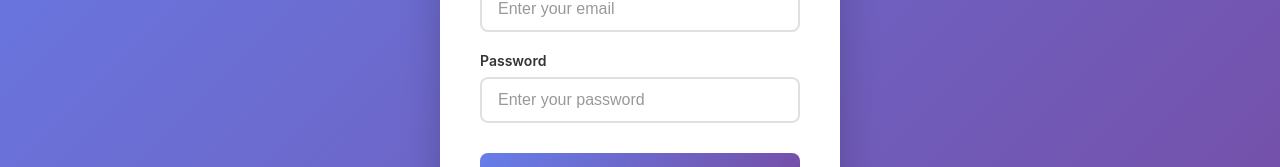
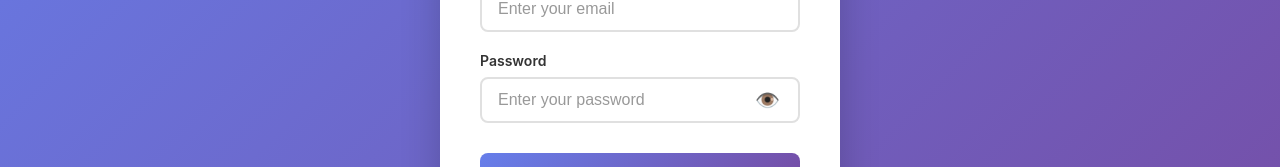
Before and after one commit to sohanur-shuvo/AICR, a React (Create React App) app in the folder frontend/: page / in a window 1280 px wide. Shown: the part 370-537 px from the top of the page. Built offline with nearby package versions, Linux system fonts and the light colour scheme; no server answers; the HTML template or start-up script is replaced by a standard one.

Commit message:
simple singin page again and again

```diff
--- a/frontend/src/components/SimpleLogin.css
+++ b/frontend/src/components/SimpleLogin.css
@@ -74,6 +74,40 @@
   color: #999;
 }
 
+.simple-password-wrapper {
+  position: relative;
+  display: flex;
+  align-items: center;
+}
+
+.simple-password-wrapper input {
+  padding-right: 50px;
+  width: 100%;
+}
+
+.simple-password-toggle {
+  position: absolute;
+  right: 12px;
+  background: none;
+  border: none;
+  cursor: pointer;
+  font-size: 20px;
+  padding: 4px 8px;
+  display: flex;
+  align-items: center;
+  justify-content: center;
+  transition: transform 0.2s;
+  z-index: 1;
+}
+
+.simple-password-toggle:hover {
+  transform: scale(1.1);
+}
+
+.simple-password-toggle:active {
+  transform: scale(0.95);
+}
+
 .simple-login-button {
   padding: 14px;
   background: linear-gradient(135deg, #667eea 0%, #764ba2 100%);
--- a/frontend/src/components/SimpleLogin.js
+++ b/frontend/src/components/SimpleLogin.js
@@ -10,6 +10,7 @@ function SimpleLogin({ onLogin }) {
   });
   const [loading, setLoading] = useState(false);
   const [error, setError] = useState(null);
+  const [showPassword, setShowPassword] = useState(false);
 
   const handleChange = (e) => {
     setFormData({
@@ -65,14 +66,24 @@ function SimpleLogin({ onLogin }) {
 
           <div className="simple-login-field">
             <label>Password</label>
+            <div className="simple-password-wrapper">
               <input
-              type="password"
+                type={showPassword ? "text" : "password"}
                 name="password"
                 placeholder="Enter your password"
                 value={formData.password}
                 onChange={handleChange}
                 required
               />
+              <button
+                type="button"
+                className="simple-password-toggle"
+                onClick={() => setShowPassword(!showPassword)}
+                tabIndex={-1}
+              >
+                {showPassword ? "🙈" : "👁️"}
+              </button>
+            </div>
           </div>
 
           <button
```
Lines whose indentation alone changed are shown as unchanged.
